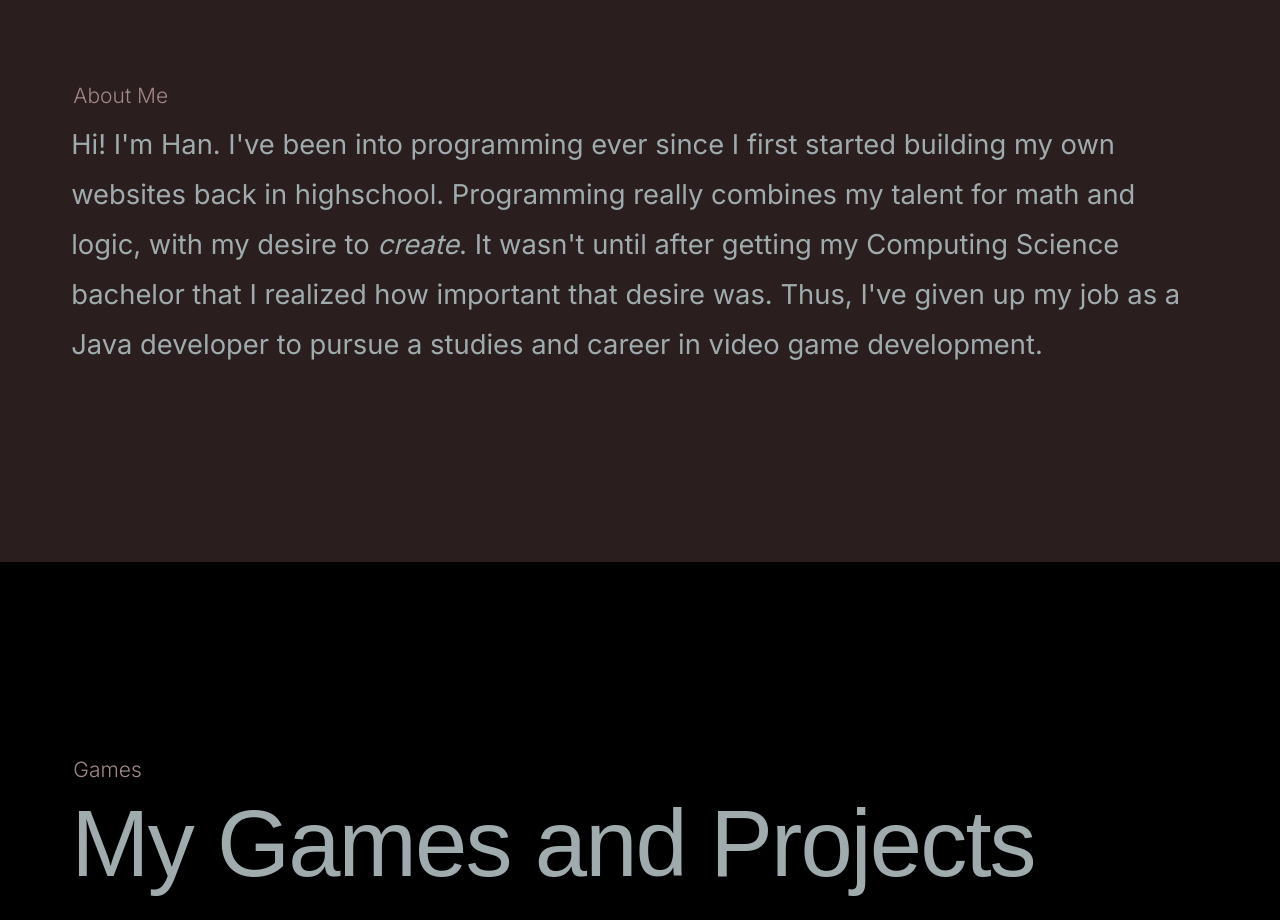
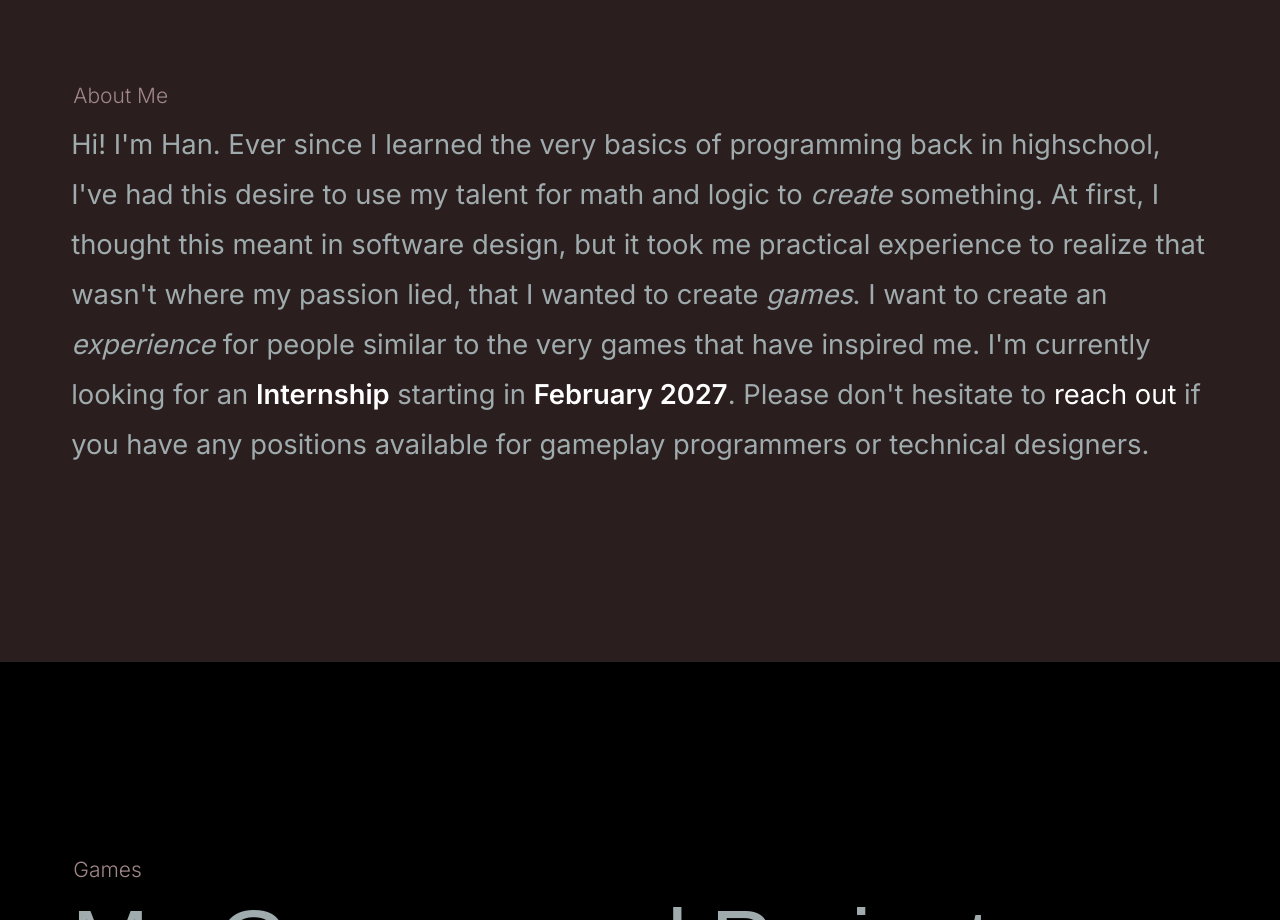
Before and after one commit to HanMeerholz/hanmeerholz.github.io, a plain HTML site: page index.html in a window 1280 px wide. Shown: the part 1060-1980 px from the top of the page. Drawn offline with Linux system fonts and the light colour scheme; a web font is replaced by a local one.

Commit message:
Updated intro text and made name smaller.

```diff
--- a/css/styles.css
+++ b/css/styles.css
@@ -3246,7 +3246,7 @@ img.u-pull-left {
 }
 
 .s-intro__text-huge {
-    --text-huge-size: 24.6rem;
+    --text-huge-size: 14.6rem;
     font-family: var(--font-2);
     font-size: var(--text-huge-size);
     line-height: 1;
--- a/index.html
+++ b/index.html
@@ -149,12 +149,14 @@
             <h2 class="text-pretitle animate-on-load">About Me</h2>
 
             <p class="attention-getter animate-on-load">
-              Hi! I'm Han. I've been into programming ever since I first started building my
-              own websites back in highschool. Programming really combines my talent for math
-              and logic, with my desire to <em>create</em>. It wasn't until after getting my
-              Computing Science bachelor that I realized how important that desire was. Thus,
-              I've given up my job as a Java developer to pursue a studies and career in
-              video game development.
+              Hi! I'm Han. Ever since I learned the very basics of programming back in highschool,
+              I've had this desire to use my talent for math and logic to <em>create</em> something.
+              At first, I thought this meant in software design, but it took me practical experience
+              to realize that wasn't where my passion lied, that I wanted to create <em>games</em>.
+              I want to create an <em>experience</em> for people similar to the very games that have
+              inspired me. I'm currently looking for an <b style="color: white">Internship</b> starting in <b style="color: white">February 2027</b>.
+              Please don't hesitate to <a style="color: white" href="#colophon">reach out</a> if you have any positions available for gameplay
+              programmers or technical designers.
             </p>
           </div>
         </div>
```
